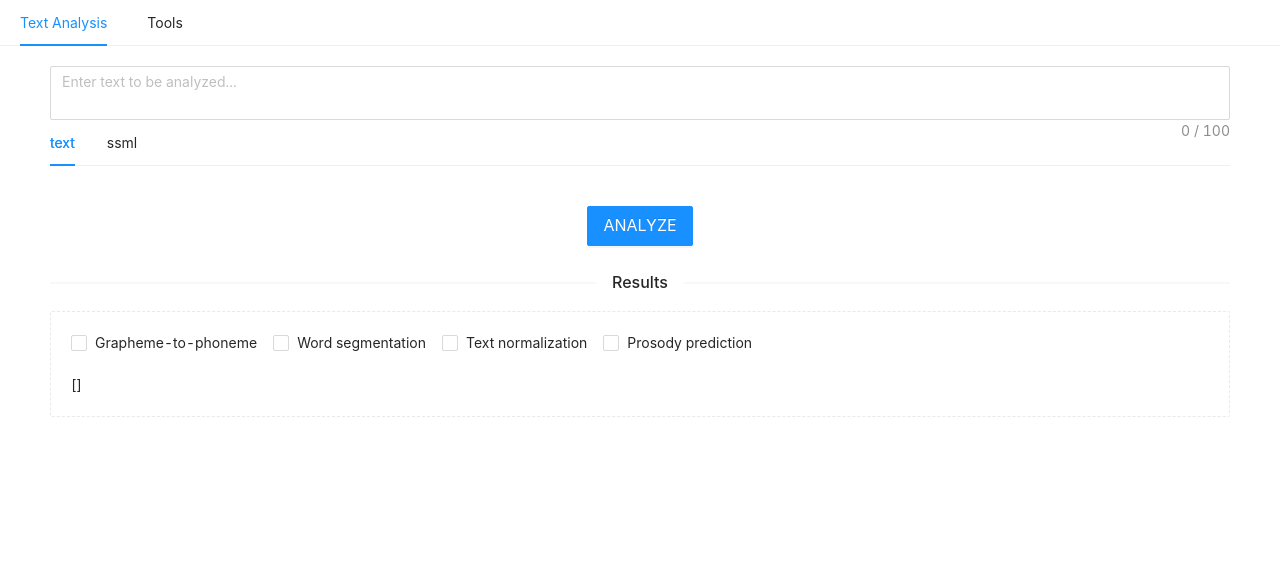
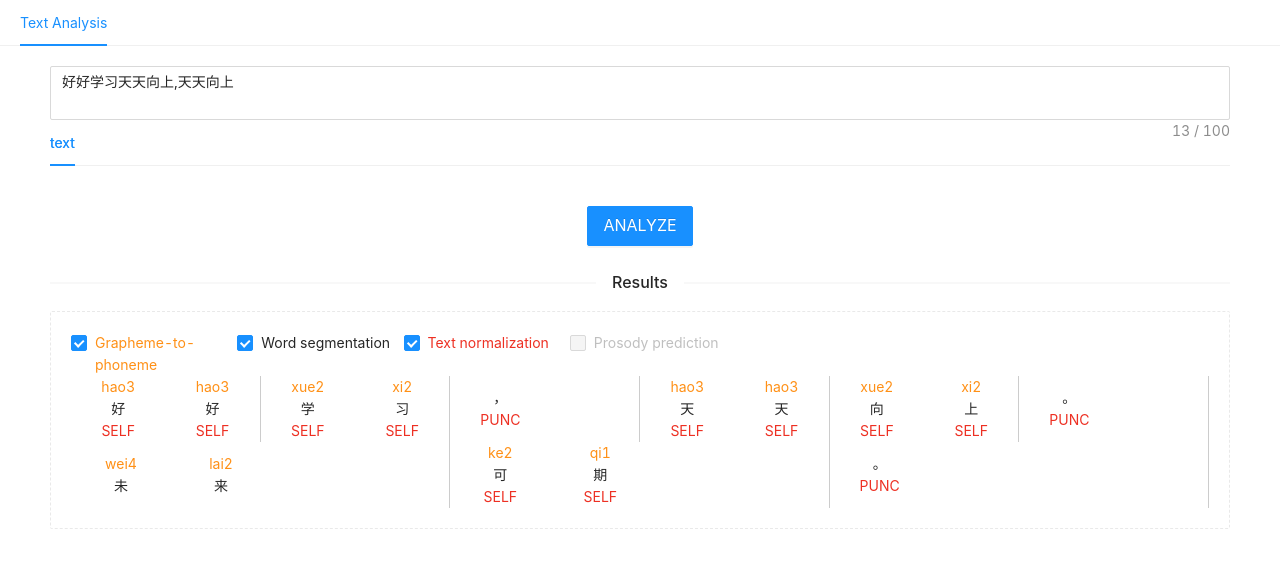
Before and after one commit to ma-chengcheng/TextSmart, a Vue app in the folder dashboard/: page / in a window 1280 px wide. Shown: the top 568 px of the page. Built offline with nearby package versions, Linux system fonts and the light colour scheme.

Commit message:
feat: 完成结果展示功能

```diff
--- a/dashboard/components.d.ts
+++ b/dashboard/components.d.ts
@@ -10,6 +10,7 @@ declare module '@vue/runtime-core' {
     AButton: typeof import('ant-design-vue/es')['Button']
     ACard: typeof import('ant-design-vue/es')['Card']
     ACardMeta: typeof import('ant-design-vue/es')['CardMeta']
+    ACheckbox: typeof import('ant-design-vue/es')['Checkbox']
     ACheckboxGroup: typeof import('ant-design-vue/es')['CheckboxGroup']
     ACol: typeof import('ant-design-vue/es')['Col']
     ADivider: typeof import('ant-design-vue/es')['Divider']
--- a/dashboard/package.json
+++ b/dashboard/package.json
@@ -10,6 +10,7 @@
   },
   "dependencies": {
     "ant-design-vue": "^3.2.11",
+    "axios": "^0.27.2",
     "vue": "^3.2.37",
     "vue-router": "4"
   },
--- a/dashboard/src/components/TextAnalysis.vue
+++ b/dashboard/src/components/TextAnalysis.vue
@@ -7,7 +7,7 @@
         </keep-alive>
         <a-tabs v-model:activeKey="activeKey">
           <a-tab-pane key="TextareInputText" tab="text"></a-tab-pane>
-          <a-tab-pane key="TextareInputSsml" tab="ssml"></a-tab-pane>
+          <!-- <a-tab-pane key="TextareInputSsml" tab="ssml"></a-tab-pane> -->
         </a-tabs>
       </a-form-item>
       <a-form-item>
@@ -17,10 +17,22 @@
       </a-form-item>
     </a-form>
     <a-divider>Results</a-divider>
-    <div class="search-result-list">
-      <a-checkbox-group v-model:value="checkList" name="checkboxgroup" :options="checkboxTable" />
-      <div style="padding-top: 20px">
-        <div>{{checkList}}</div>
+    <div class="search-result">
+      <a-checkbox-group v-model:value="checkList">
+        <a-row>
+          <a-col :span="6" v-for="item in checkboxTable" v-bind:key="item.value">
+            <a-checkbox :disabled="item.disabled" :value="item.value" :style="{'color': item.labelColor}">{{item.label}}</a-checkbox>
+            </a-col>
+        </a-row>
+      </a-checkbox-group>
+      <div class="search-result-list" v-for="(aniItemList, index) in mockData">
+        <div class="text-block" v-for="(aniItemWord, index) in aniItemList" :class="!checkList.includes(2) && 'is-word-segmentation'">
+          <div v-for="(aniItem, index) in aniItemWord" class="single-block">
+            <div class="phoneme" v-show="checkList.includes(1)">{{aniItem.phoneme}}</div>
+            <div class="word">{{aniItem.char}}</div>
+            <div class="normalize_type" v-show="checkList.includes(3)">{{aniItem.normalize_type}}</div>
+          </div>
+        </div>
       </div>
     </div>
   </div>
@@ -40,24 +52,157 @@ const activeKey = ref('TextareInputText')
 
 // block-checkout logic
 const checkboxTable = [
-  { label: 'Grapheme-to-phoneme', value: 1 },
-  { label: 'Word segmentation', value: 2 },
-  { label: 'Text normalization', value: 3 },
-  { label: 'Prosody prediction', value: 4 }
+  { label: 'Grapheme-to-phoneme', value: 1, labelColor: '#ff9016', disabled: false, },
+  { label: 'Word segmentation', value: 2, labelColor: '', disabled: false,  },
+  { label: 'Text normalization', value: 3, labelColor: '#ed3023', disabled: false,  },
+  { label: 'Prosody prediction', value: 4, labelColor: '', disabled: true,  }
 ]
-const checkList = ref([])
+const checkList = ref([1,2,3])
 watch(checkList, (newVal, oldVal) => {
   console.log(newVal, oldVal)
 })
 
+// search-result logic
+const mockData = [
+  [
+    [
+        {
+            "char": "好",
+            "phoneme": "hao3",
+            "normalize_type": "SELF"
+        },
+        {
+            "char": "好",
+            "phoneme": "hao3",
+            "normalize_type": "SELF"
+        }
+    ],
+    [
+        {
+            "char": "学",
+            "phoneme": "xue2",
+            "normalize_type": "SELF"
+        },
+        {
+            "char": "习",
+            "phoneme": "xi2",
+            "normalize_type": "SELF"
+        }
+    ],
+    [
+        {
+            "char": "，",
+            "phoneme": "",
+            "normalize_type": "PUNC"
+        }
+    ],
+    [
+        {
+            "char": "天",
+            "phoneme": "hao3",
+            "normalize_type": "SELF"
+        },
+        {
+            "char": "天",
+            "phoneme": "hao3",
+            "normalize_type": "SELF"
+        }
+    ],
+    [
+        {
+            "char": "向",
+            "phoneme": "xue2",
+            "normalize_type": "SELF"
+        },
+        {
+            "char": "上",
+            "phoneme": "xi2",
+            "normalize_type": "SELF"
+        }
+    ],
+    [
+        {
+            "char": "。",
+            "phoneme": "",
+            "normalize_type": "PUNC"
+        }
+    ]
+  ],
+  [
+    [
+        {
+            "char": "未",
+            "phoneme": "wei4"
+        },
+        {
+            "char": "来",
+            "phoneme": "lai2"
+        }
+    ],
+    [
+        {
+            "char": "可",
+            "phoneme": "ke2",
+            "normalize_type": "SELF"
+        },
+        {
+            "char": "期",
+            "phoneme": "qi1",
+            "normalize_type": "SELF"
+        }
+    ],
+    [
+        {
+            "char": "。",
+            "phoneme": "",
+            "normalize_type": "PUNC"
+        }
+    ]
+  ]
+]
+
+
 // form logic
+
 
 </script>
 <style scoped>
-.search-result-list {
+.search-result {
   margin-top: 16px;
   border: 1px dashed #e9e9e9;
   border-radius: 2px;
   padding: 20px;
+  overflow-x: scroll;
+}
+.search-result-list {
+  display: flex;
+}
+.text-block {
+  display: flex;
+  border-right: 1px solid #ccc;
+  flex: 1;
+}
+.phoneme {
+  color: #ff9016;
+  font-size: 14px;
+}
+.word {
+  font-size: 1em;
+  font-weight: 500;
+}
+.normalize_type {
+  font-size: 14px;
+  color: #ed3023;
+}
+.single-block {
+  display: flex;
+  flex-direction: column;
+  justify-content: center;
+  text-align: center;
+  max-width: 100px;
+  flex: 1;
+}
+.is-word-segmentation {
+  border-right: none;
 }
 </style>
--- a/dashboard/src/components/TextareInputText.vue
+++ b/dashboard/src/components/TextareInputText.vue
@@ -3,12 +3,19 @@
             show-count
             :maxlength="100"
             :auto-size="{ minRows: 2, maxRows: 5 }"
-            placeholder="Enter text to be analyzed..."/>
+            placeholder="Enter text to be analyzed..."
+            v-model:value="text"
+            />
 </template>
 
 <script>
 export default {
-  name: 'TextareInputText'
+  name: 'TextareInputText',
+  data() {
+    return {
+      text: '好好学习天天向上,天天向上'
+    }
+  }
 }
 </script>
 
--- a/dashboard/src/layout/Header.vue
+++ b/dashboard/src/layout/Header.vue
@@ -3,9 +3,9 @@
     <a-menu-item key="analysis">
       Text Analysis
     </a-menu-item>
-    <a-menu-item key="tool">
+    <!-- <a-menu-item key="tool">
       Tools
-    </a-menu-item>
+    </a-menu-item> -->
   </a-menu>
   <!-- <router-view></router-view> -->
 </template>
--- /dev/null
+++ b/dashboard/src/mock/format.1661588466855.json
@@ -0,0 +1,6 @@
+{
+    "text":[
+        Array[6],
+        Array[3]
+    ]
+}
```
Also changed, not shown: dashboard/src/mock/mockdata.json (added, +34 -0 lines), dashboard/src/share/index.ts (added, +16 -0 lines), 2 other files (tests, documents, lock files or other folders).
